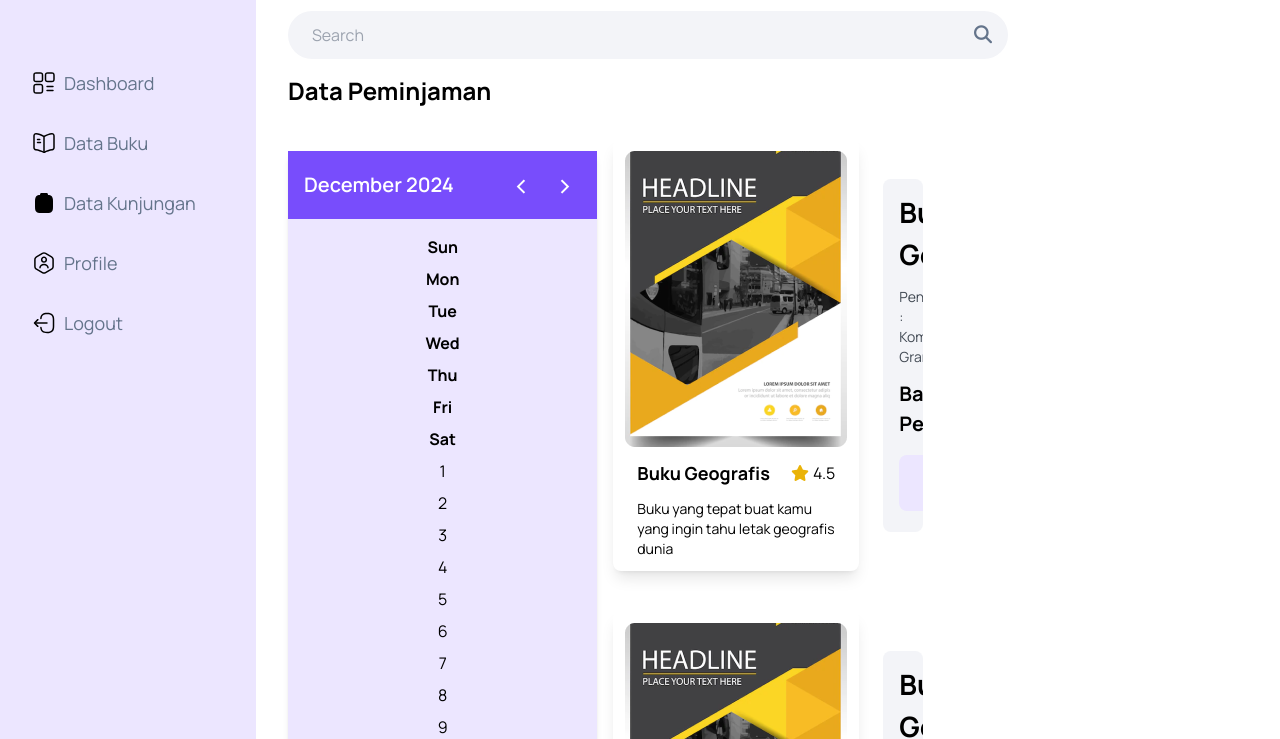
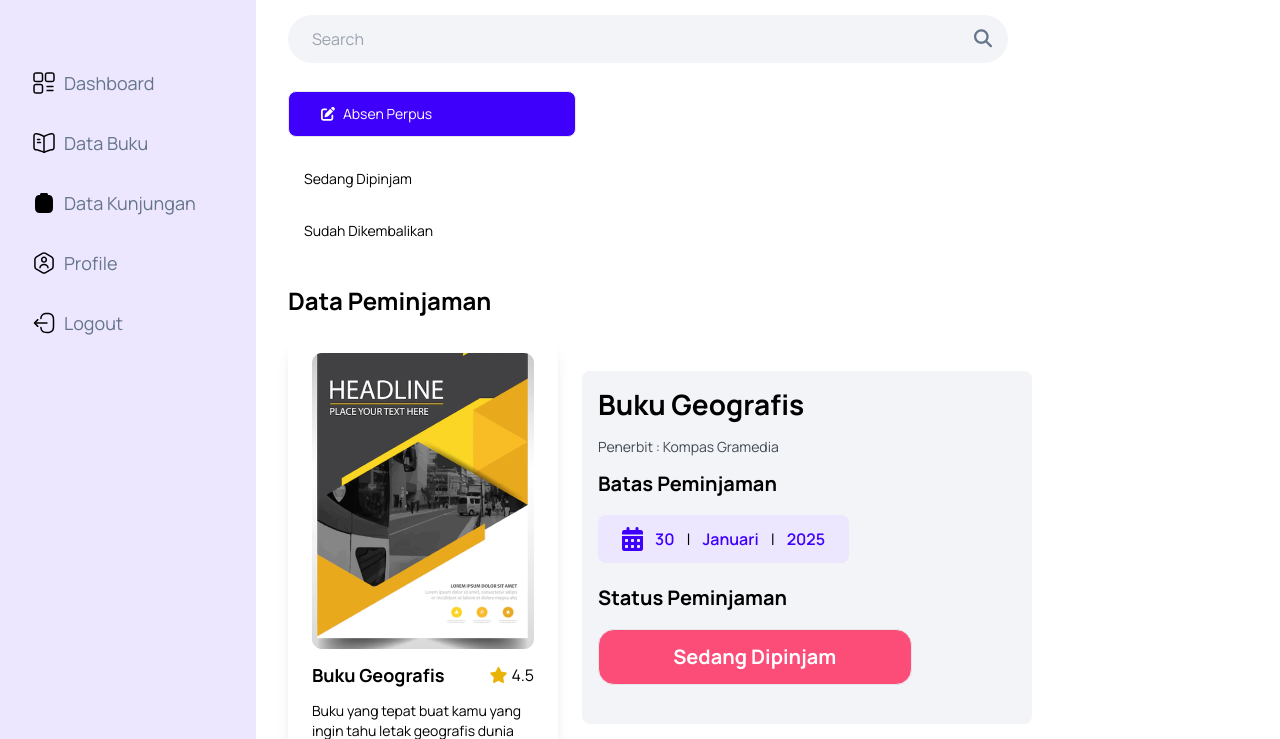
Before and after one commit to MR-rajo/Web-Perpus, a plain HTML site: page userDashboard.html in a window 1280 px wide. Shown: the part 61-800 px from the top of the page. Drawn offline with nearby package versions, Linux system fonts and the light colour scheme.

Commit message:
Update userDashboard
NEW!!!
Update Dashboard User

```diff
--- a/userDashboard.html
+++ b/userDashboard.html
@@ -293,11 +293,13 @@
 
           <!-- Main Content Start -->
           <main
-            class="flex-1 overflow-x-hidden overflow-y-auto px-4 md:px-8 pt-2 pb-10"
+            class="flex-1 overflow-x-hidden overflow-y-auto px-4 md:px-8 pt-2 md:pt-0 pb-10"
           >
             <!-- Search Bar Start -->
-            <div class="mb-5 md:mb-4">
-              <div class="w-full mx-auto md:mx-0 md:w-[75%] relative">
+            <div class="mb-5 md:mb-4 pt-3">
+              <div
+                class="w-full mx-auto md:mx-0 md:w-[75%] lg:w-[66%] relative"
+              >
                 <input
                   type="text"
                   id="name"
@@ -311,14 +313,45 @@
             </div>
             <!-- Search Bar End -->
 
+            <!-- Tombol Absen Start -->
+            <div class="py-3 flex items-center mb-2">
+              <button id="openModal" class="block w-full">
+                <a
+                  href="#"
+                  class="px-8 py-3 w-[60%] md:w-[30%] lg:w-[25%] xl:w-[20%] flex gap-2 items-center rounded-lg bg-main text-white text-sm hover:bg-white hover:text-main border hover:border-main transition-all duration-300 group"
+                >
+                  <i
+                    class="fa-solid fa-pen-to-square text-white group-hover:text-main"
+                  ></i>
+                  <p>Absen Perpus</p>
+                </a>
+              </button>
+            </div>
+            <!-- Tombol Absen End -->
+
+            <!-- Nav Tabs Section Start -->
+            <div
+              class="grid grid-cols-2 items-center gap-2 mb-8 w-fit rounded-full shadow-2xl"
+            >
+              <a
+                href=""
+                class="px-4 py-3 text-sm hover:bg-main hover:text-white hover:font-bold rounded-full transition-all duration-300"
+                >Sedang Dipinjam</a
+              >
+              <a
+                href=""
+                class="px-4 py-3 text-sm hover:bg-main hover:text-white hover:font-bold rounded-full transition-all duration-300"
+                >Sudah Dikembalikan</a
+              >
+            </div>
+            <!-- Nav Tabs Section End -->
+
             <!-- Heading Start -->
-            <div class="mb-4 md:mb-8">
+            <div class="mb-4 md:mb-6">
               <h2 class="font-bold text-2xl text-black">Data Peminjaman</h2>
             </div>
             <!-- Heading End -->
 
-            <div class="grid lg:grid-cols-3 gap-4">
-              <div class="col-span-2 order-2 lg:order-1">
             <!-- Content Detail Peminjaman Start -->
             <div
               class="flex flex-col md:flex-row items-center gap-6 w-full mb-10"
@@ -338,9 +371,7 @@
                 <!-- Title Start -->
                 <div class="px-3">
                   <div class="flex justify-between mb-3">
-                        <p class="font-bold text-lg text-black">
-                          Buku Geografis
-                        </p>
+                    <p class="font-bold text-lg text-black">Buku Geografis</p>
 
                     <div class="flex items-center gap-1">
                       <i class="fa-solid fa-star text-yellow-500"></i>
@@ -349,8 +380,8 @@
                   </div>
 
                   <p class="font-normal text-sm">
-                        Buku yang tepat buat kamu yang ingin tahu letak
-                        geografis dunia
+                    Buku yang tepat buat kamu yang ingin tahu letak geografis
+                    dunia
                   </p>
                 </div>
                 <!-- Title End -->
@@ -375,26 +406,32 @@
 
                   <!-- Batas Peminjaman Start -->
                   <div
-                        class="w-fit md:w-[20rem] px-2 md:px-6 py-3 bg-pinkSec flex items-center gap-1 rounded-lg mb-5"
+                    class="w-fit md:w-[16.5rem] px-2 md:px-6 py-3 bg-pinkSec flex items-center gap-3 rounded-lg mb-5"
                   >
-                        <a
-                          href=""
-                          class="px-2 py-1 text-white rounded-md bg-primaryBlue"
-                          >30</a
-                        >
-                        <a href="" class="px-2 py-1 text-primaryBlue">Day</a>
-                        <a
-                          href=""
-                          class="px-2 py-1 text-white rounded-md bg-primaryBlue"
-                          >24</a
-                        >
-                        <a href="" class="px-2 py-1 text-primaryBlue">Hours</a>
-                        <a
-                          href=""
-                          class="px-2 py-1 text-white rounded-md bg-primaryBlue"
-                          >60</a
-                        >
-                        <a href="" class="px-2 py-1 text-primaryBlue">Sec</a>
+                    <!-- Date Start -->
+                    <div class="flex items-center gap-3">
+                      <i
+                        class="fa-solid fa-calendar-days text-main text-2xl"
+                      ></i>
+                      <p class="font-semibold text-[1rem] text-main">30</p>
+                    </div>
+                    <!-- Date End -->
+
+                    <div class="">|</div>
+
+                    <!-- Month Start -->
+                     <div class="">
+                      <p class="font-semibold text-[1rem] text-main">Januari</p>
+                     </div>
+                    <!-- Month End -->
+
+                    <div class="">|</div>
+
+                    <!-- Year Start -->
+                     <div class="">
+                      <p class="font-semibold text-[1rem] text-main">2025</p>
+                     </div>
+                    <!-- Year End -->
                   </div>
                   <!-- Batas Peminjaman End -->
 
@@ -437,9 +474,7 @@
                 <!-- Title Start -->
                 <div class="px-3">
                   <div class="flex justify-between mb-3">
-                        <p class="font-bold text-lg text-black">
-                          Buku Geografis
-                        </p>
+                    <p class="font-bold text-lg text-black">Buku Geografis</p>
 
                     <div class="flex items-center gap-1">
                       <i class="fa-solid fa-star text-yellow-500"></i>
@@ -448,8 +483,8 @@
                   </div>
 
                   <p class="font-normal text-sm">
-                        Buku yang tepat buat kamu yang ingin tahu letak
-                        geografis dunia
+                    Buku yang tepat buat kamu yang ingin tahu letak geografis
+                    dunia
                   </p>
                 </div>
                 <!-- Title End -->
@@ -474,26 +509,32 @@
 
                   <!-- Batas Peminjaman Start -->
                   <div
-                        class="w-fit px-3 md:px-6 py-3 bg-pinkSec flex items-center gap-1 rounded-lg mb-5"
+                    class="w-fit md:w-[16.5rem] px-2 md:px-6 py-3 bg-pinkSec flex items-center gap-3 rounded-lg mb-5"
                   >
-                        <a
-                          href=""
-                          class="px-2 py-1 text-white rounded-md bg-primaryBlue"
-                          >30</a
-                        >
-                        <a href="" class="px-2 py-1 text-primaryBlue">Day</a>
-                        <a
-                          href=""
-                          class="px-2 py-1 text-white rounded-md bg-primaryBlue"
-                          >24</a
-                        >
-                        <a href="" class="px-2 py-1 text-primaryBlue">Hours</a>
-                        <a
-                          href=""
-                          class="px-2 py-1 text-white rounded-md bg-primaryBlue"
-                          >60</a
-                        >
-                        <a href="" class="px-2 py-1 text-primaryBlue">Sec</a>
+                    <!-- Date Start -->
+                    <div class="flex items-center gap-3">
+                      <i
+                        class="fa-solid fa-calendar-days text-main text-2xl"
+                      ></i>
+                      <p class="font-semibold text-[1rem] text-main">30</p>
+                    </div>
+                    <!-- Date End -->
+
+                    <div class="">|</div>
+
+                    <!-- Month Start -->
+                     <div class="">
+                      <p class="font-semibold text-[1rem] text-main">Januari</p>
+                     </div>
+                    <!-- Month End -->
+
+                    <div class="">|</div>
+
+                    <!-- Year Start -->
+                     <div class="">
+                      <p class="font-semibold text-[1rem] text-main">2025</p>
+                     </div>
+                    <!-- Year End -->
                   </div>
                   <!-- Batas Peminjaman End -->
 
@@ -518,73 +559,6 @@
               <!-- Penjelasan End -->
             </div>
             <!-- Content Detail Peminjaman End -->
-              </div>
-
-              <!-- Kalender Start -->
-              <div class="xl:col-span-1 w-full order-1 lg:order-2">
-                <div class="pt-3 pb-2">
-                  <div class="w-full">
-                    <div class="w-full flex justify-center">
-                      <div class="w-full bg-pinkSec rounded-lg shadow-md">
-                        <!-- Kalender Header Start -->
-                        <div
-                          id="calendar-header"
-                          class="flex items-center justify-between px-4 py-3 mb-4 bg-primaryBlue"
-                        >
-                          <h2
-                            id="monthYear"
-                            class="text-xl font-semibold text-white"
-                          ></h2>
-                          <div class="flex gap-2 items-center">
-                            <button
-                              id="prevBtn"
-                              class="px-2 py-1 bg-transparent text-3xl text-white rounded"
-                            >
-                              &lt;
-                            </button>
-                            <button
-                              id="nextBtn"
-                              class="px-2 py-1 bg-transparent text-3xl text-white rounded"
-                            >
-                              &gt;
-                            </button>
-                          </div>
-                        </div>
-                        <!-- Kalender Header End -->
-
-                        <!-- Kalender Body Start -->
-                        <div
-                          id="calendar-body"
-                          class="grid grid-cols-7 gap-2 px-4"
-                        >
-                          <!-- Hari dalam seminggu -->
-                          <div class="font-bold text-center text-sm">Sun</div>
-                          <div class="font-bold text-center text-sm">Mon</div>
-                          <div class="font-bold text-center text-sm">Tue</div>
-                          <div class="font-bold text-center text-sm">Wed</div>
-                          <div class="font-bold text-center text-sm">Thu</div>
-                          <div class="font-bold text-center text-sm">Fri</div>
-                          <div class="font-bold text-center text-sm">Sat</div>
-                          <!-- Tanggal akan dimasukkan di sini -->
-                        </div>
-                        <!-- Kalender Body End -->
-
-                        <div class="px-10 py-5 flex justify-center">
-                          <button id="openModal" class="block w-full">
-                            <a
-                              href="#"
-                              class="px-8 py-3 block w-[80%] rounded-lg mx-auto bg-main text-white text-sm hover:bg-white hover:text-main border hover:border-main transition-all duration-300"
-                              >Absen Perpus</a
-                            >
-                          </button>
-                        </div>
-                      </div>
-                    </div>
-                  </div>
-                </div>
-              </div>
-              <!-- Kalender End -->
-            </div>
           </main>
           <!-- Main Content End -->
         </div>
```
Lines whose indentation alone changed are shown as unchanged.
